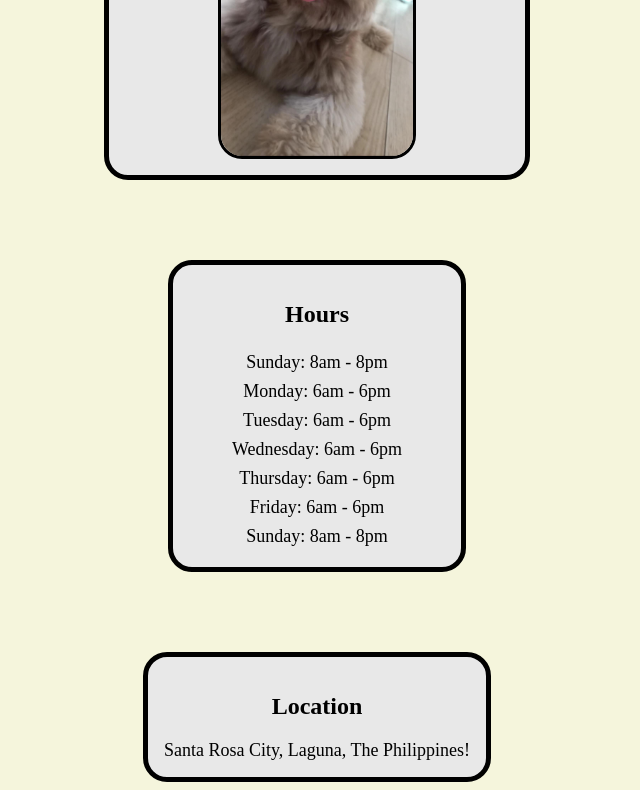
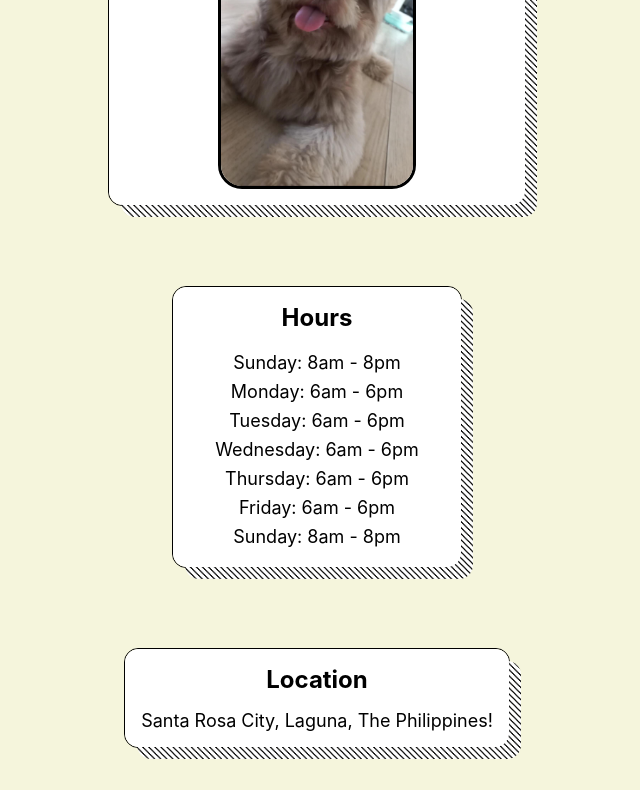
Before and after one commit to hsum4/restaurant-page, a website built with webpack: page src/template.html in a window 1280 px wide. Shown: the part 775-1565 px from the top of the page, without its empty margins (323-963 px from the left). After the commit the page ends 1534 px from the top, so only its background shows below. Built offline with nearby package versions, Linux system fonts and the light colour scheme.

Commit message:
apply css

```diff
--- a/src/styles.css
+++ b/src/styles.css
@@ -1,45 +1,11 @@
 body {
-    background-color:beige;
+    background-color: beige;
     display: flex;
     flex-direction: column;
     align-items: center;
     gap: 5em;
+    font-family: "Inter", sans-serif;
 }
-
-button {
-  --button_radius: 0.75em;
-  --button_color: #e8e8e8;
-  --button_outline_color: #000000;
-  font-size: 17px;
-  font-weight: bold;
-  border: none;
-  cursor: pointer;
-  border-radius: var(--button_radius);
-  background: var(--button_outline_color);
-}
-
-.button_top {
-  display: block;
-  box-sizing: border-box;
-  border: 2px solid var(--button_outline_color);
-  border-radius: var(--button_radius);
-  padding: 0.75em 1.5em;
-  background: var(--button_color);
-  color: var(--button_outline_color);
-  transform: translateY(-0.2em);
-  transition: transform 0.1s ease;
-}
-
-button:hover .button_top {
-  /* Pull the button upwards when hovered */
-  transform: translateY(-0.33em);
-}
-
-button:active .button_top {
-  /* Push the button downwards when pressed */
-  transform: translateY(0);
-}
-
 
 .junoimg {
     max-width: 50%;
@@ -55,9 +21,6 @@ button:active .button_top {
 }
 
 .section {
-    background-color: #e8e8e8;
-    border: 5px solid;
-    border-radius: 24px;
     padding: 1em;
     max-width: 30vw;
     display: flex;
@@ -85,3 +48,78 @@ button:active .button_top {
 #content .section:nth-of-type(3) > span {
     margin: 4px 0px;
 }
+
+.box {
+  --borderradius: 14px;
+  --bgsize: 0.38rem;
+  border: 1px solid;
+  border-radius: var(--borderradius, 14px);
+  transform: translateY(-2px);
+  z-index: 2;
+
+  &::before,
+  &::after {
+    border-radius: var(--borderradius, 14px);
+    background-image: linear-gradient(
+      45deg,
+      #fff 33.33%,
+      rgba(0, 0, 0, 0.95) 33.33%,
+      rgba(0, 0, 0, 0.95) 50%,
+      #fff 50%,
+      #fff 83.33%,
+      rgba(0, 0, 0, 0.95) 83.33%,
+      rgba(0, 0, 0, 0.95) 100%
+    );
+    content: "";
+    display: block;
+    position: absolute;
+    z-index: -2;
+    top: .75rem;
+    left: 0.75rem;
+    width: 100%;
+    height: 100%;
+    background-size: var(--bgsize, 0.28rem) var(--bgsize, 0.28rem);
+  }
+  &::before {
+    top: 0rem;
+    left: 0rem;
+    background: white;
+    z-index: -1;
+  }
+}
+
+h2 {
+  margin: 0 0 1rem;
+}
+
+button {
+  --button_radius: 0.75em;
+  --button_color: white;
+  --button_outline_color: #000000;
+  font-size: 17px;
+  font-weight: bold;
+  border: none;
+  cursor: pointer;
+  border-radius: var(--button_radius);
+  background: var(--button_outline_color);
+}
+
+.button_top {
+  display: block;
+  box-sizing: border-box;
+  border: 2px solid var(--button_outline_color);
+  border-radius: var(--button_radius);
+  padding: 0.75em 1.5em;
+  background: var(--button_color);
+  color: var(--button_outline_color);
+  transform: translateY(-0.2em);
+  transition: transform 0.1s ease;
+}
+
+button:hover .button_top {
+  transform: translateY(-0.33em);
+}
+
+button:active .button_top {
+  transform: translateY(0);
+}
--- a/src/template.html
+++ b/src/template.html
@@ -20,10 +20,10 @@
         </nav>
     </header>
     <div id="content">
-        <div class="section">
+        <div class="section box">
             <h1>Juno's Filipino Cooking</h1>
         </div>
-        <div class="section">
+        <div class="section box">
             <span>
                 Juno's is the kind of place that makes you feel right at home.
                 The warm, inviting atmosphere and the friendly service will have you feeling like you're part of the family.
@@ -34,7 +34,7 @@
             </span>
             <img src="juno.jpg" alt="Juno!" class="junoimg">
         </div>
-        <div class="section">
+        <div class="section box">
             <h2>Hours</h2>
                 <span>Sunday: 8am - 8pm</span>
                 <span>Monday: 6am - 6pm</span>
@@ -44,7 +44,7 @@
                 <span>Friday: 6am - 6pm</span>
                 <span>Sunday: 8am - 8pm</span>
         </div>
-        <div class="section">
+        <div class="section box">
             <h2>Location</h2>
                 <span>Santa Rosa City, Laguna, The Philippines!</span>
         </div>
```
